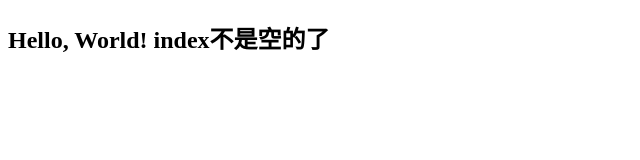
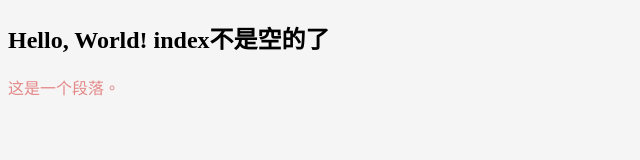
Before and after one commit to chenyijem/hex-0825, a plain HTML site: page index.html in a window 1280 px wide. Shown: the whole page, without its empty margins (0-640 px from the left). Drawn offline with Linux system fonts and the light colour scheme.

Commit message:
add 元素P, add link to index.html

```diff
--- a/all.css
+++ b/all.css
@@ -1,3 +1,7 @@
 body{
     background-color: #f5f5f5;
 }
+p{
+    color: #e48787;
+    font-size: 16px;
+}
--- a/index.html
+++ b/index.html
@@ -4,8 +4,10 @@
     <meta charset="UTF-8">
     <meta name="viewport" content="width=device-width, initial-scale=1.0">
     <title>Document</title>
+    <link rel="stylesheet" href="all.css">
 </head>
 <body>
     <h2>Hello, World! index不是空的了</h2>
+    <p>这是一个段落。</p>
     </body>
 </html>
```
Also changed, not shown: test4.txt (added), text3.txt (added).
